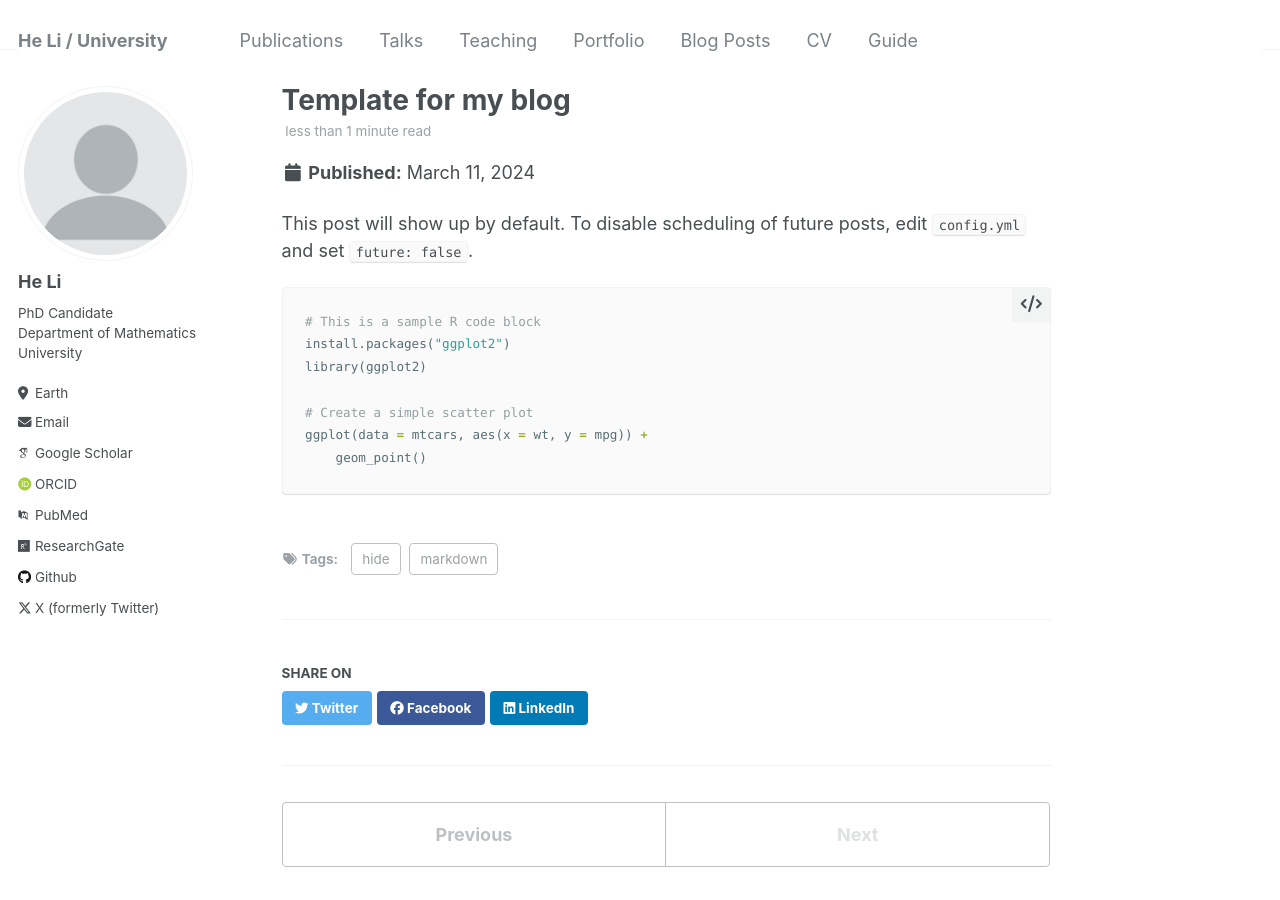
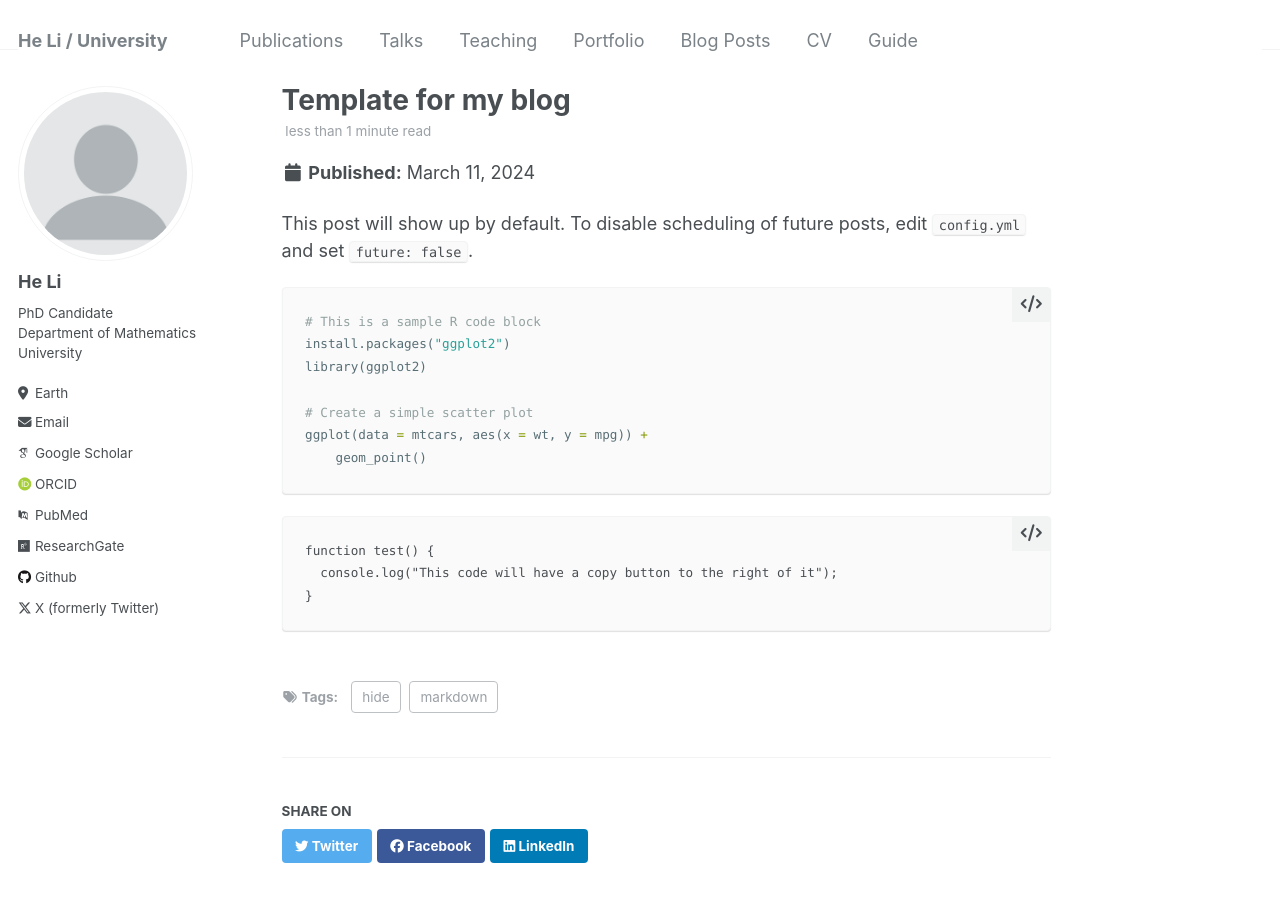
Before and after one commit to heli-math/heli-math.github.io, a Jekyll site: the page built from _posts/2199-01-01-future-post.md, in a window 1280 px wide and 900 px high. Built offline with Jekyll 4.4.1, drawn with Linux system fonts in a browser that asks for light colours; some web fonts are replaced.

Commit message:
Update 2199-01-01-future-post.md

````diff
--- a/_posts/2199-01-01-future-post.md
+++ b/_posts/2199-01-01-future-post.md
@@ -18,3 +18,9 @@ library(ggplot2)
 ggplot(data = mtcars, aes(x = wt, y = mpg)) +
     geom_point()
 ```
+
+```
+function test() {
+  console.log("This code will have a copy button to the right of it");
+}
+```
````
